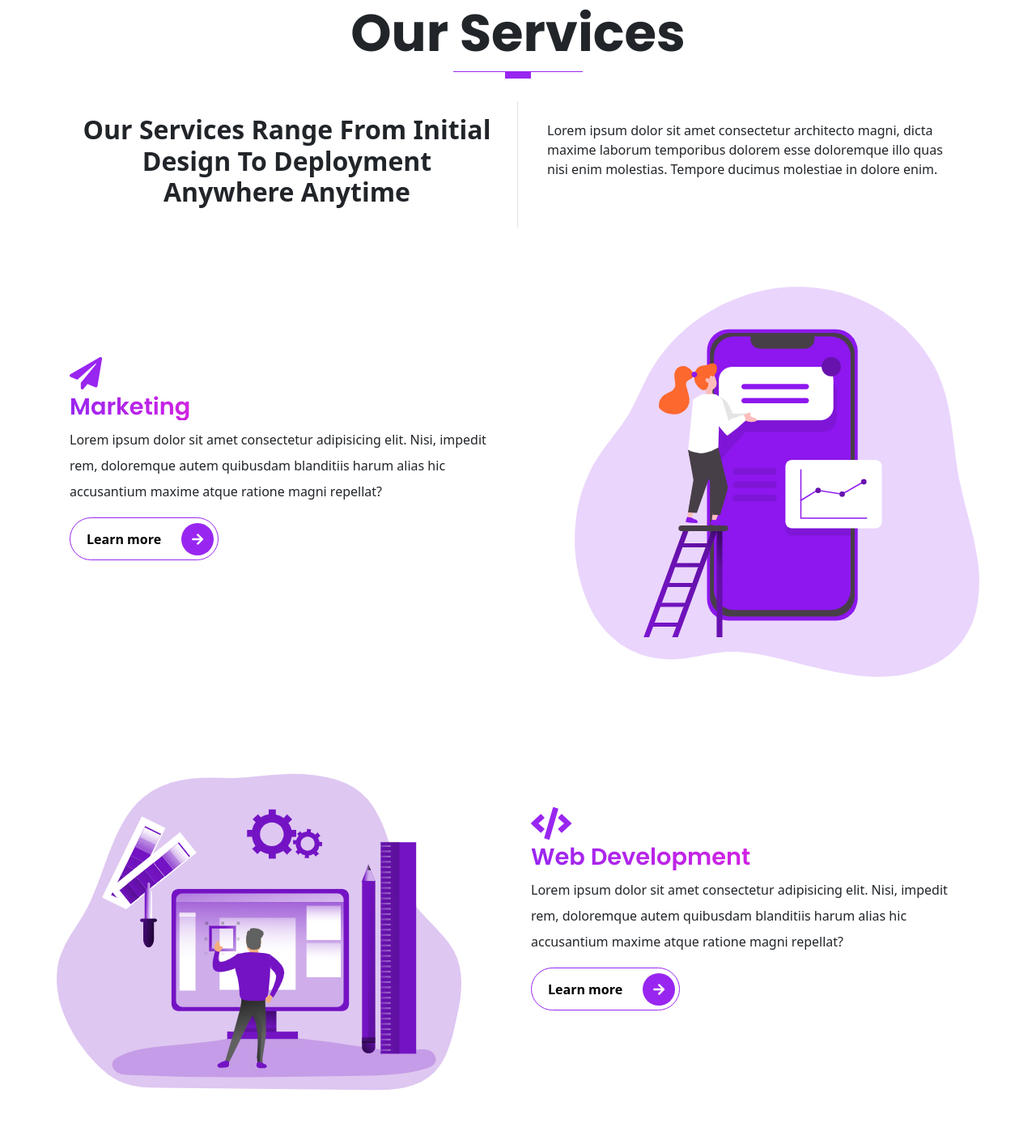
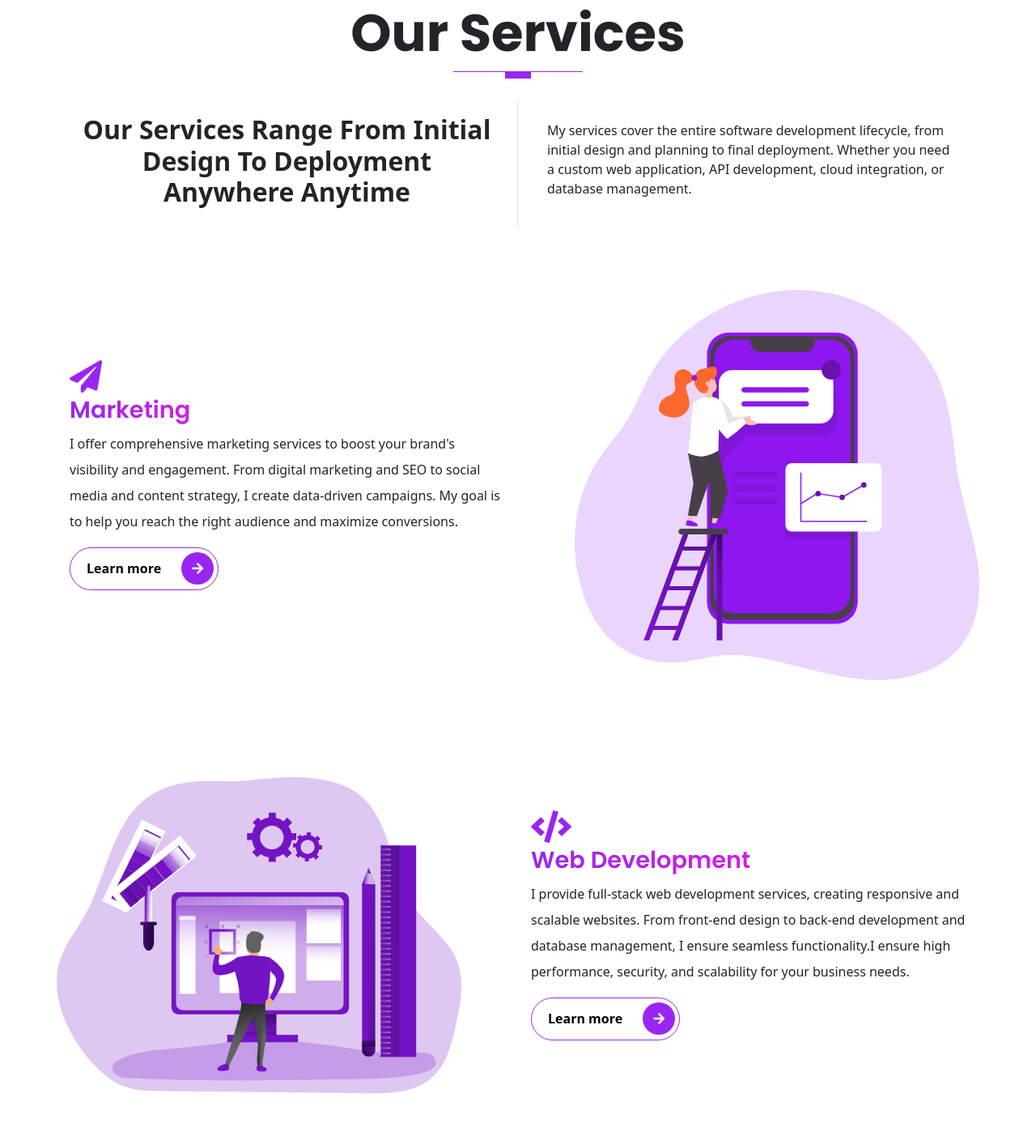
Before and after one commit to ishraddhaverma/Portfolio, a website: page index.html in a window 1280 px wide. Shown: the part 1231-2639 px from the top of the page at 81% size. Drawn offline with nearby package versions, Linux system fonts and the light colour scheme; files that its build step writes are made by us from their sources.

Commit message:
Updates till teatimonials

```diff
--- a/index.html
+++ b/index.html
@@ -149,10 +149,7 @@
       <div class="col-md-6">
         <div class="bg-white p-4 text-start">
           <p class="fw-light">
-            Lorem ipsum dolor sit amet consectetur architecto magni,
-            dicta maxime laborum temporibus dolorem esse doloremque illo quas nisi enim molestias.
-            Tempore ducimus molestiae in dolore enim.
-          </p>
+            My services cover the entire software development lifecycle, from initial design and planning to final deployment. Whether you need a custom web application, API development, cloud integration, or database management.</p>
         </div>
       </div>
     </div>
@@ -167,9 +164,7 @@
           <div class="icon d-block fas fa-paper-plane"></div>
           <h3 class="display-3--title mt-1">Marketing</h3>
           <p class="lh-lg">
-            Lorem ipsum dolor sit amet consectetur adipisicing elit. Nisi, impedit rem,
-             doloremque autem quibusdam blanditiis harum alias hic accusantium
-             maxime atque ratione magni repellat?
+            I offer comprehensive marketing services to boost your brand's visibility and engagement. From digital marketing and SEO to social media and content strategy, I create data-driven campaigns. My goal is to help you reach the right audience and maximize conversions.
           </p>
           <button type="button" class="rounded-pill btn-rounded border-primary">Learn more
             <span><i class="fas fa-arrow-right"></i></span>
@@ -194,9 +189,7 @@
           <div class="icon d-block fas fa-code"></div>
           <h3 class="display-3--title mt-1">web development</h3>
           <p class="lh-lg">
-            Lorem ipsum dolor sit amet consectetur adipisicing elit. Nisi, impedit rem,
-             doloremque autem quibusdam blanditiis harum alias hic accusantium
-             maxime atque ratione magni repellat?
+            I provide full-stack web development services, creating responsive and scalable websites. From front-end design to back-end development and database management, I ensure seamless functionality.I ensure high performance, security, and scalability for your business needs.
           </p>
           <button type="button" class="rounded-pill btn-rounded border-primary">Learn more
             <span><i class="fas fa-arrow-right"></i></span>
@@ -208,12 +201,10 @@
     <div class="row">
       <div class="col-lg-6 col-md-6 col-sm-12 col-xs-12 services mt-4">
         <div class="services__content">
-          <div class="icon d-block fas fa-cloud-upload-alt"></div>
-          <h3 class="display-3--title mt-1">cloud hosting</h3>
+          <div class="icon d-block fas  fa-paint-brush "></div>
+          <h3 class="display-3--title mt-1">Graphic Designing</h3>
           <p class="lh-lg">
-            Lorem ipsum dolor sit amet consectetur adipisicing elit. Nisi, impedit rem,
-             doloremque autem quibusdam blanditiis harum alias hic accusantium
-             maxime atque ratione magni repellat?
+            I provide creative graphic design services to enhance your brand’s visual identity. From logos and marketing materials to UI/UX design, I craft eye-catching and professional designs. My goal is to deliver visually compelling graphics that resonate with your audience.
           </p>
           <button type="button" class="rounded-pill btn-rounded border-primary">Learn more
             <span><i class="fas fa-arrow-right"></i></span>
@@ -238,7 +229,7 @@
     <div class="row text-center text-white">
       <h1 class="display-3 fw-bold">Testimonials</h1>
       <hr style="width: 100px; height: 3px; " class="mx-auto">
-      <p class="lead pt-1">what our clients are saying</p>
+      <p class="lead pt-1">what my clients are saying</p>
     </div>
 
     <!-- START THE CAROUSEL CONTENT  -->
@@ -251,8 +242,7 @@
             <div class="testimonials__card">
               <p class="lh-lg">
                 <i class="fas fa-quote-left"></i>
-                Lorem ipsum dolor sit amet consectetur adipisicing elit.
-                Placeat aut consequatur illo animi optio exercitationem doloribus eligendi iusto atque repudiandae. Distinctio.
+                Great service! She built a fast and secure website for my business. The attention to detail and seamless functionality exceeded my expectations. Highly recommended!
                 <i class="fas fa-quote-right"></i>
                 <div class="ratings p-1">
                   <i class="fas fa-star"></i>
@@ -279,8 +269,7 @@
             <div class="testimonials__card">
               <p class="lh-lg">
                 <i class="fas fa-quote-left"></i>
-                Lorem ipsum dolor sit amet consectetur adipisicing elit.
-                Placeat aut consequatur illo animi optio exercitationem doloribus eligendi iusto atque repudiandae. Distinctio.
+                Fantastic graphic design! Captured my vision perfectly with creative, professional designs. Highly recommend for any design project!
                 <i class="fas fa-quote-right"></i>
                 <div class="ratings p-1">
                   <i class="fas fa-star"></i>
@@ -307,8 +296,7 @@
             <div class="testimonials__card">
               <p class="lh-lg">
                 <i class="fas fa-quote-left"></i>
-                Lorem ipsum dolor sit amet consectetur adipisicing elit.
-                Placeat aut consequatur illo animi optio exercitationem doloribus eligendi iusto atque repudiandae. Distinctio.
+                Top-tier marketing, She crafted a tailored strategy that increased my conversions. Professional, effective, and worth every penny!
                 <i class="fas fa-quote-right"></i>
                 <div class="ratings p-1">
                   <i class="fas fa-star"></i>
@@ -335,8 +323,7 @@
             <div class="testimonials__card">
               <p class="lh-lg">
                 <i class="fas fa-quote-left"></i>
-                Lorem ipsum dolor sit amet consectetur adipisicing elit.
-                Placeat aut consequatur illo animi optio exercitationem doloribus eligendi iusto atque repudiandae. Distinctio.
+                She delivered a responsive & user-friendly website with excellent functionalities. My business is thriving, thanks to her expertise!
                 <i class="fas fa-quote-right"></i>
                 <div class="ratings p-1">
                   <i class="fas fa-star"></i>
```
Also changed, not shown: README.md (deleted).
